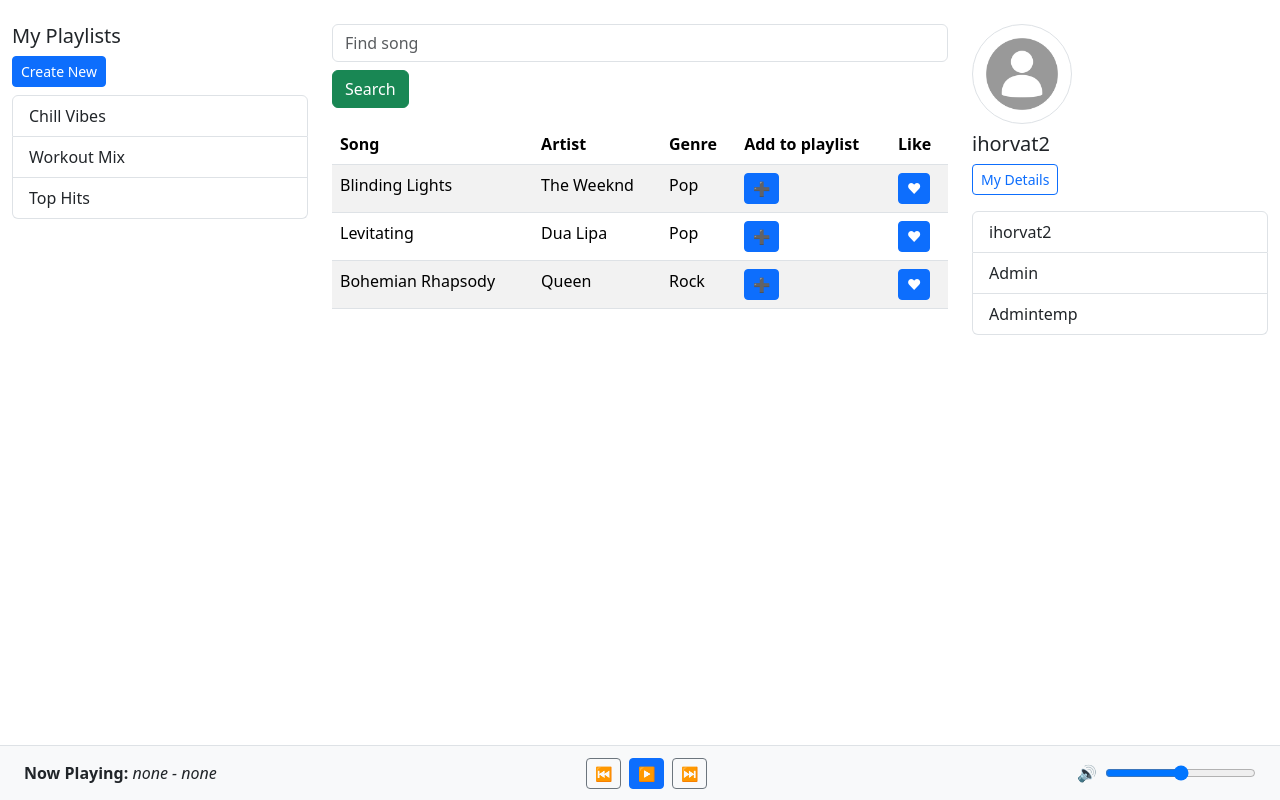
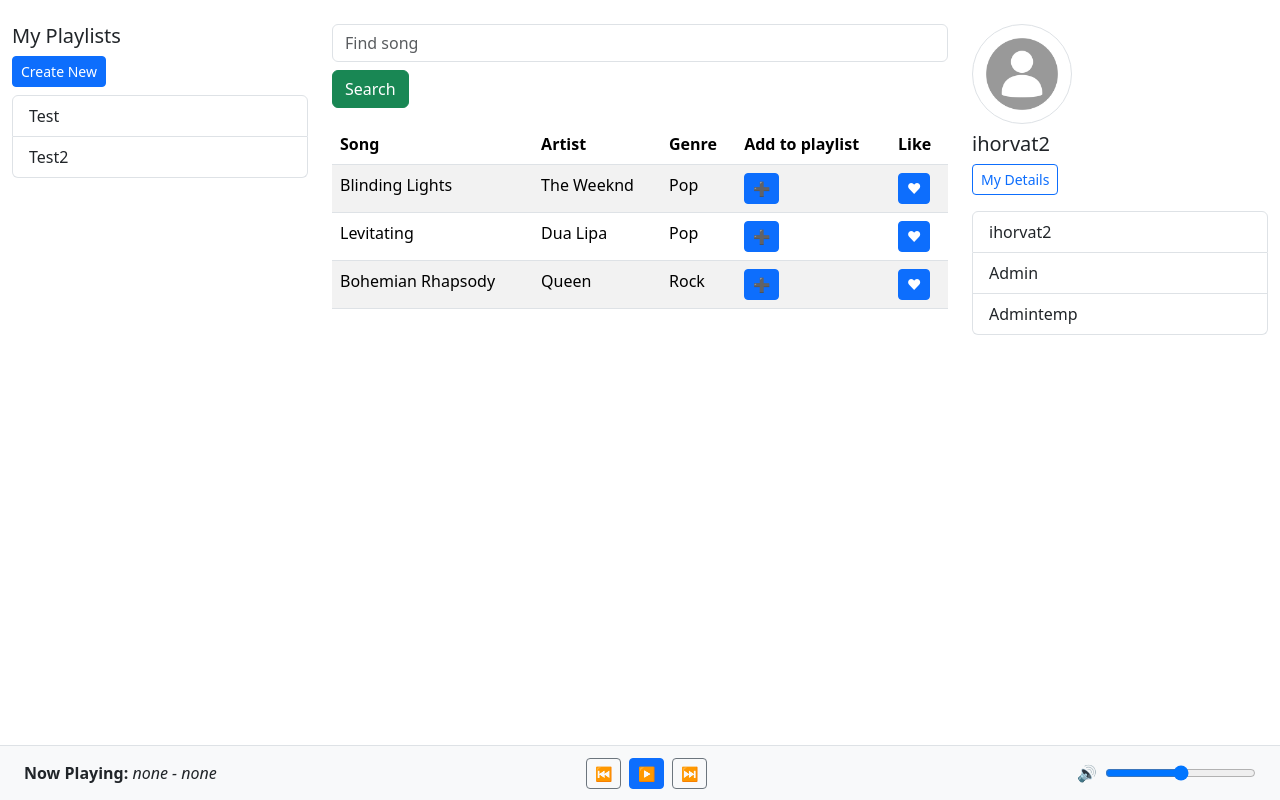
Before and after one commit to bravenscak/sinewave-frontend, a React (Create React App) app: page /dashboard in a window 1280 px wide. Built offline with nearby package versions, Linux system fonts and the light colour scheme.

Commit message:
demo push

```diff
--- a/src/components/pages/Dashboard.js
+++ b/src/components/pages/Dashboard.js
@@ -5,9 +5,8 @@ import avatar from '../img/default-avatar.webp';
 
 const Dashboard = () => {
   const [playlists, setPlaylists] = useState([
-    "Chill Vibes",
-    "Workout Mix",
-    "Top Hits",
+    "Test",
+    "Test2"
   ]);
   const [songs, setSongs] = useState([
     { name: "Blinding Lights", artist: "The Weeknd", genre: "Pop" },
```
